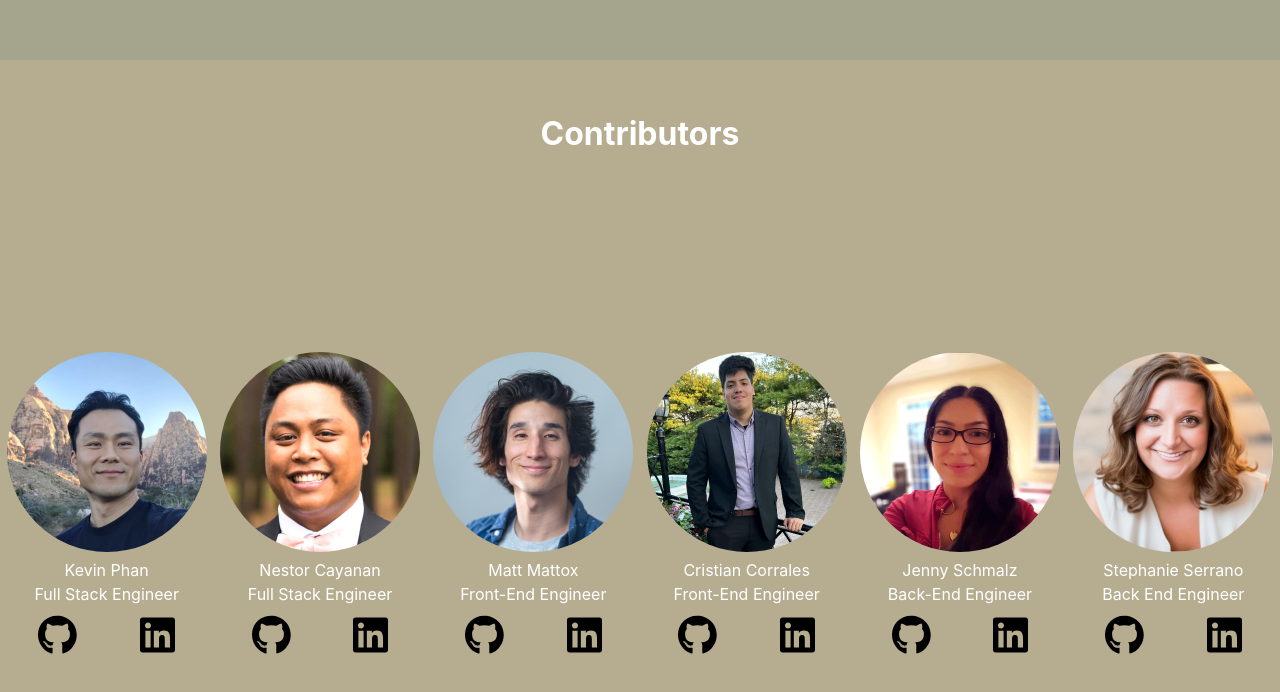
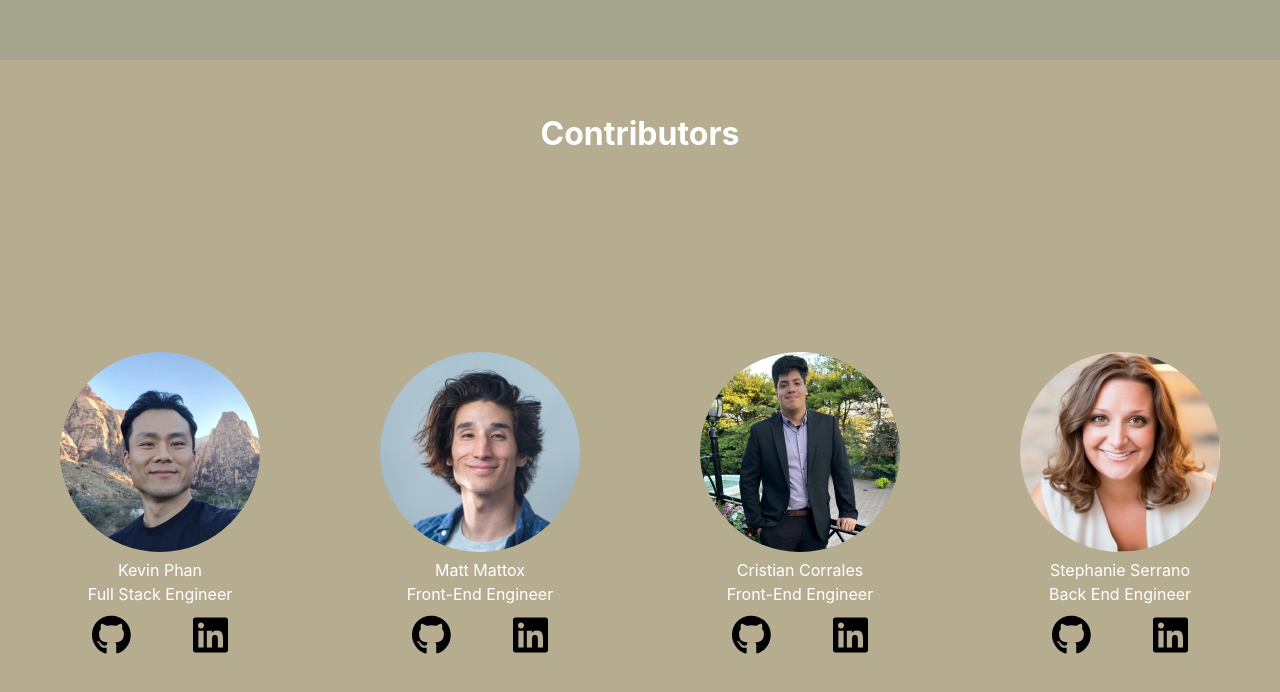
Before and after one commit to Los-Terremotos/GreenPets, a React (Vite) app in the folder client/: page / in a window 1280 px wide. Shown: the part 2340-3032 px from the top of the page. Built offline with nearby package versions, Linux system fonts and the light colour scheme.

Commit message:
Added contribution to the homepage component

```diff
--- a/client/src/components/Contributions.tsx
+++ /dev/null
@@ -1,131 +0,0 @@
-import styled from 'styled-components';
-import { FontAwesomeIcon } from '@fortawesome/react-fontawesome'
-import { faLinkedin, faGithub } from '@fortawesome/free-brands-svg-icons'
-
-//Nestor Cayanan: Full Stack
-//Kevin Phan: Full Stack
-//Cristian Corrales: Front-End
-//Matt Mattox: Front-End
-//Stephanie Serrano: Back-End
-//Jenny Schmalz: Back-End
-
-const ContributionContainer = styled.div`
-height: 100vh;
-display: grid;
-grid-template-rows: 1fr 1fr
-grid-template-columns: 1fr;
-background-color: #b6ad90;
-
-color: #fff;
-
-    h1{
-     text-align:center;
-     padding-top:50px;
-    }
-
-    li{
-        list-style: none;
-        text-align:center;
-    }
-    .contributor-profile{
-        grid-area: contributor
-    }
-    .contribution-icons{
-        display: flex;
-        font-size: 40px;
-        justify-content: space-around;
-    }
-
-    .icon : hover{
-        color:green
-    }
-`;
-const ContributionImg = styled.img`
-    width: 200px;
-    border-radius: 60%;
-`
-
-const ContributorWrap = styled.div`
-    display: flex;
-    justify-content: space-around;
-`
-
-
-const Contribution : React.FC = () =>{
-
-    return(
-    <ContributionContainer id = "contribution">
-    <h1>Contributors</h1>
-        <ContributorWrap>
-        <div>
-            <ContributionImg src = "../src/assets/contributors/kp.jpeg"/>
-            <ul>
-                <li>Kevin Phan</li>
-                <li>Full Stack Engineer</li>
-                <div className = "contribution-icons">
-                <li> <a href = "https://github.com/KP824"> <FontAwesomeIcon className="icon" icon={faGithub} style={{color: "black"}}/></a></li>
-                <li><a href = "https://www.linkedin.com/in/kp824/"><FontAwesomeIcon className="icon" icon={faLinkedin} style={{color: "black"}}/></a></li>
-                </div>
-            </ul>
-        </div>
-        <div>
-            <ContributionImg src = "../src/assets/contributors/nestor.jpeg"/>
-            <ul>
-                <li>Nestor Cayanan</li>
-                <li>Full Stack Engineer</li>
-                <div className = "contribution-icons">
-                <li><a href = "https://github.com/nestorcayananjr"><FontAwesomeIcon className="icon" icon={faGithub} style={{color: "black"}}/></a></li>
-                <li><a href = "https://www.linkedin.com/in/nestorcayananjr/"><FontAwesomeIcon className="icon" icon={faLinkedin} style={{color: "black"}}/></a></li>
-                </div>
-            </ul>
-        </div>
-        <div>
-            <ContributionImg src = "../src/assets/contributors/matt.jpeg"/>
-            <ul>
-                <li>Matt Mattox</li>
-                <li>Front-End Engineer</li>
-                <div className = "contribution-icons">
-                <li><a href = "https://github.com/heyitsmattox"><FontAwesomeIcon className="icon" icon={faGithub} style={{color: "black"}}/></a></li>
-                <li><a href = "https://www.linkedin.com/in/mattmattox12/"><FontAwesomeIcon className = "icon" icon={faLinkedin} style={{color: "black"}}/></a></li>
-                </div>
-            </ul>
-        </div>
-        <div>
-            <ContributionImg src = "../src/assets/contributors/cristian.jpeg"/>
-            <ul>
-                <li>Cristian Corrales</li>
-                <li>Front-End Engineer</li>
-                <div className = "contribution-icons">
-                <li><a href = "https://github.com/crisdevs"><FontAwesomeIcon className = "icon" icon={faGithub} style={{color: "black"}}/></a></li>
-                <li><a href = "https://www.linkedin.com/in/criscorr/"><FontAwesomeIcon className = "icon" icon={faLinkedin} style={{color: "black"}}/></a></li>
-                </div>
-            </ul>
-        </div>
-        <div>
-            <ContributionImg src = "../src/assets/contributors/jenny.jpeg"/>
-            <ul>
-                <li>Jenny Schmalz</li>
-                <li>Back-End Engineer</li>
-                <div className = "contribution-icons">
-                <li><a href = "https://github.com/jennyschmalz"><FontAwesomeIcon className = "icon" icon={faGithub} style={{color: "black"}}/></a></li>
-                <li><a href = "https://www.linkedin.com/in/jennyschmalz/"><FontAwesomeIcon className = "icon" icon={faLinkedin} style={{color: "black"}}/></a></li>
-                </div>
-            </ul>
-        </div>
-        <div>
-            <ContributionImg src = "../src/assets/contributors/stephanie.jpeg"/>
-            <ul>
-                <li>Stephanie Serrano</li>
-                <li>Back End Engineer</li>
-                <div className = "contribution-icons">
-                <li><a href = "https://github.com/stephanie-115"><FontAwesomeIcon className = "icon" icon={faGithub} style={{color: "black"}}/></a></li>
-                <li><a href = "https://www.linkedin.com/in/stephanie-t-serrano/"><FontAwesomeIcon className = "icon" icon={faLinkedin} style={{color: "black"}}/></a></li>
-                </div>
-            </ul>
-        </div>
-        </ContributorWrap>
-    </ContributionContainer>
-    );
-}
-
-export default Contribution;
--- a/client/src/pages/HomePage.tsx
+++ b/client/src/pages/HomePage.tsx
@@ -4,10 +4,11 @@ import leaf from '../assets/herbal-spa-treatment-leaves.png'
 import graph from '../assets/graph.jpg';
 import lineGraph from '../assets/line-graph.jpg'
 import search from '../assets/search.jpg'
-import Navbar from '../components/Navbar'
-import Contribution from '../components/Contributions';
+import Navbar from '../components/Navbar';
 import styled from 'styled-components';
-import { createGlobalStyle } from 'styled-components'
+import { createGlobalStyle } from 'styled-components';
+import { FontAwesomeIcon } from '@fortawesome/react-fontawesome'
+import { faLinkedin, faGithub } from '@fortawesome/free-brands-svg-icons'
 
 
 // global style specific to this component
@@ -175,6 +176,47 @@ const AboutSection = styled.div`
   background-color: purple;
 
 `
+const ContributionContainer = styled.div`
+height: 100vh;
+display: grid;
+grid-template-rows: 1fr 1fr
+grid-template-columns: 1fr;
+background-color: #b6ad90;
+
+color: #fff;
+
+    h1{
+     text-align:center;
+     padding-top:50px;
+    }
+
+    li{
+        list-style: none;
+        text-align:center;
+    }
+    .contributor-profile{
+        grid-area: contributor
+    }
+    .contribution-icons{
+        display: flex;
+        font-size: 40px;
+        justify-content: space-around;
+    }
+
+    .icon : hover{
+        color:green
+    }
+`;
+const ContributionImg = styled.img`
+    width: 200px;
+    border-radius: 60%;
+`
+
+const ContributorWrap = styled.div`
+    display: flex;
+    justify-content: space-around;
+`
+
 
 
 const HomePage: React.FC = () => {
@@ -233,7 +275,55 @@ const HomePage: React.FC = () => {
             </EndContainer>
           </FlexEndContainer>
         </MiddleContainer>
-        <Contribution />
+        <ContributionContainer id = "contribution">
+    <h1>Contributors</h1>
+        <ContributorWrap>
+        <div>
+            <ContributionImg src = "../src/assets/contributors/kp.jpeg"/>
+            <ul>
+                <li>Kevin Phan</li>
+                <li>Full Stack Engineer</li>
+                <div className = "contribution-icons">
+                <li> <a href = "https://github.com/KP824"> <FontAwesomeIcon className="icon" icon={faGithub} style={{color: "black"}}/></a></li>
+                <li><a href = "https://www.linkedin.com/in/kp824/"><FontAwesomeIcon className="icon" icon={faLinkedin} style={{color: "black"}}/></a></li>
+                </div>
+            </ul>
+        </div>
+        <div>
+            <ContributionImg src = "../src/assets/contributors/matt.jpeg"/>
+            <ul>
+                <li>Matt Mattox</li>
+                <li>Front-End Engineer</li>
+                <div className = "contribution-icons">
+                <li><a href = "https://github.com/heyitsmattox"><FontAwesomeIcon className="icon" icon={faGithub} style={{color: "black"}}/></a></li>
+                <li><a href = "https://www.linkedin.com/in/mattmattox12/"><FontAwesomeIcon className = "icon" icon={faLinkedin} style={{color: "black"}}/></a></li>
+                </div>
+            </ul>
+        </div>
+        <div>
+            <ContributionImg src = "../src/assets/contributors/cristian.jpeg"/>
+            <ul>
+                <li>Cristian Corrales</li>
+                <li>Front-End Engineer</li>
+                <div className = "contribution-icons">
+                <li><a href = "https://github.com/crisdevs"><FontAwesomeIcon className = "icon" icon={faGithub} style={{color: "black"}}/></a></li>
+                <li><a href = "https://www.linkedin.com/in/criscorr/"><FontAwesomeIcon className = "icon" icon={faLinkedin} style={{color: "black"}}/></a></li>
+                </div>
+            </ul>
+        </div>
+        <div>
+            <ContributionImg src = "../src/assets/contributors/stephanie.jpeg"/>
+            <ul>
+                <li>Stephanie Serrano</li>
+                <li>Back End Engineer</li>
+                <div className = "contribution-icons">
+                <li><a href = "https://github.com/stephanie-115"><FontAwesomeIcon className = "icon" icon={faGithub} style={{color: "black"}}/></a></li>
+                <li><a href = "https://www.linkedin.com/in/stephanie-t-serrano/"><FontAwesomeIcon className = "icon" icon={faLinkedin} style={{color: "black"}}/></a></li>
+                </div>
+            </ul>
+        </div>
+        </ContributorWrap>
+    </ContributionContainer>
     </>
   )
 }
```
